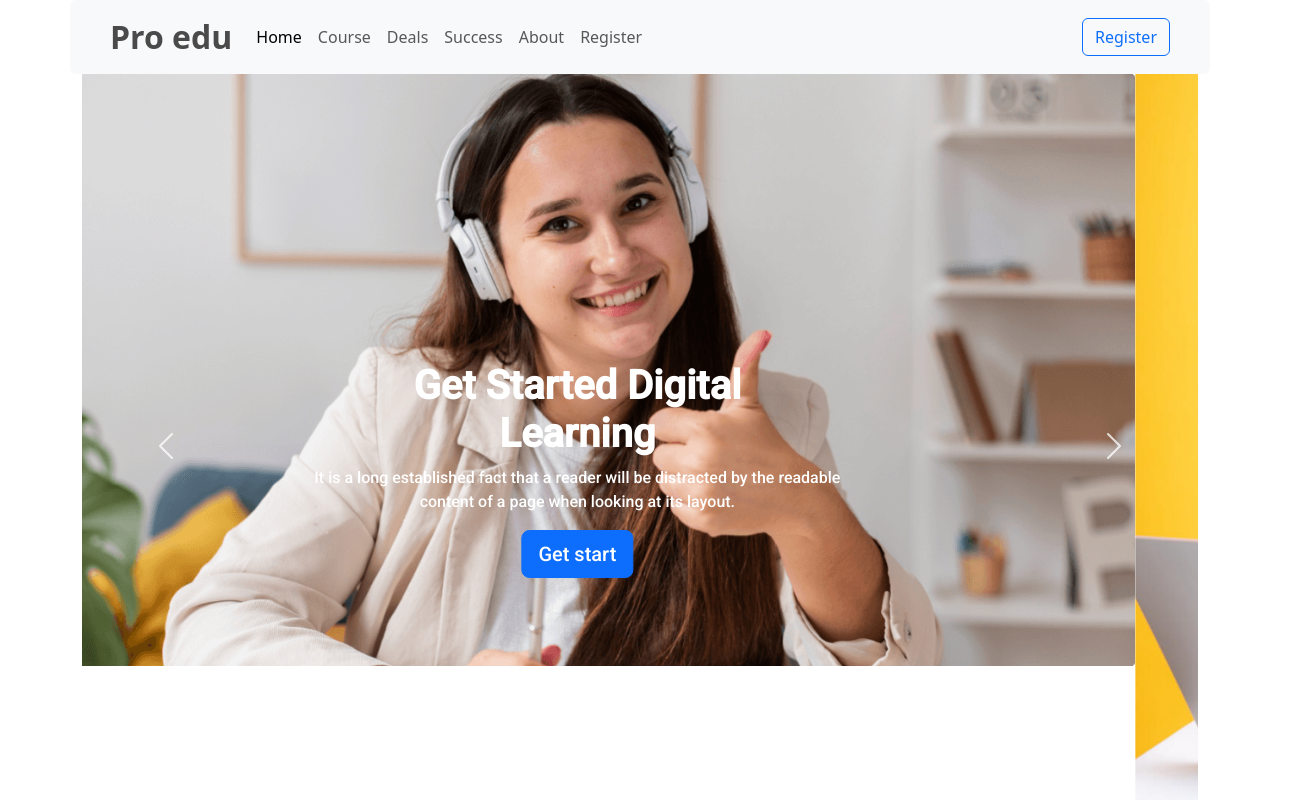
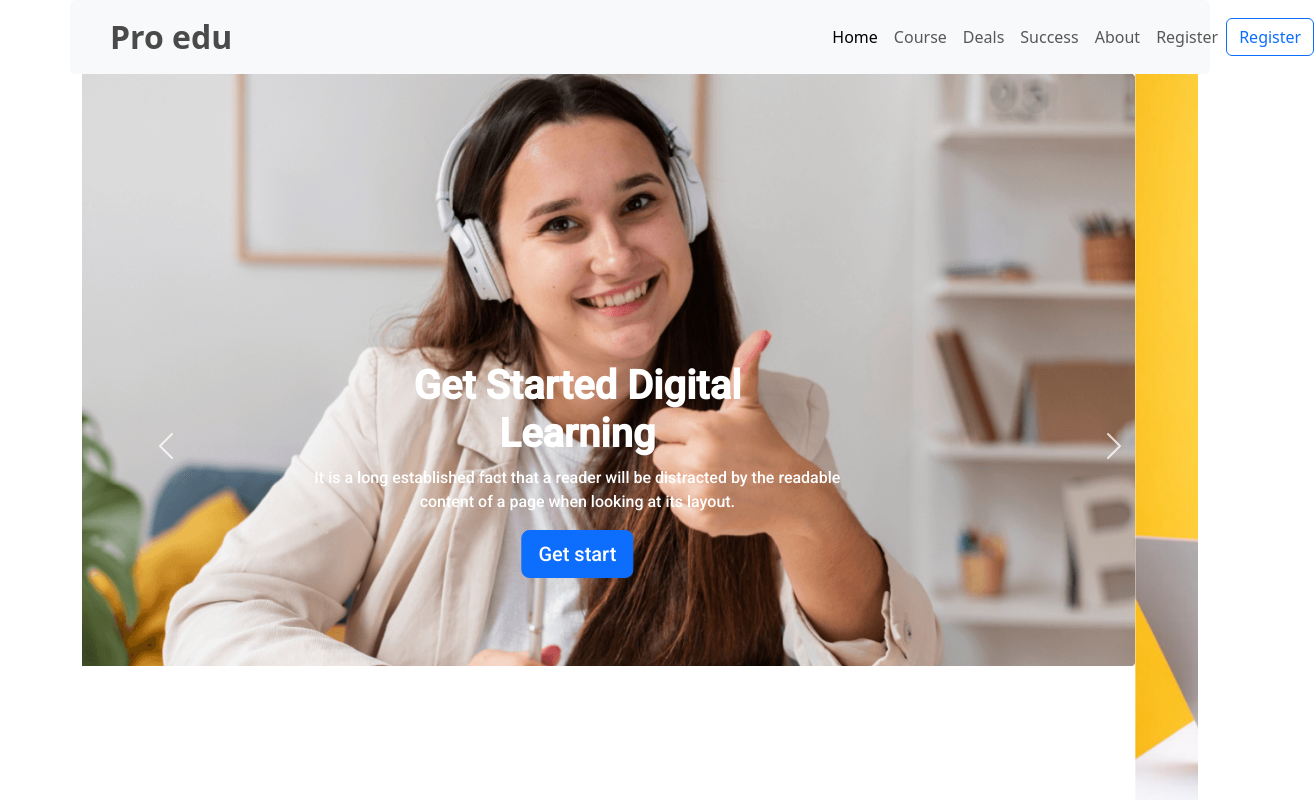
Before and after one commit to Mahim420/JOB_TYPE, a plain HTML site: page index.html in a window 1280 px wide. Shown: the top 800 px of the page, 1314 px wide, since content can reach past the window. Drawn offline with nearby package versions, Linux system fonts and the light colour scheme.

Commit message:
Add Code Edit

```diff
--- a/CSS/style.css
+++ b/CSS/style.css
@@ -43,6 +43,10 @@
 /*--------CUSTOMIZED HEIGHT AND WIDTH------*/
 
 /* ---GAP---*/
+.ms-10 {
+    margin-left: 36rem;
+}
+
 .ms-6 {
     margin-left: 4rem;
 }
```
